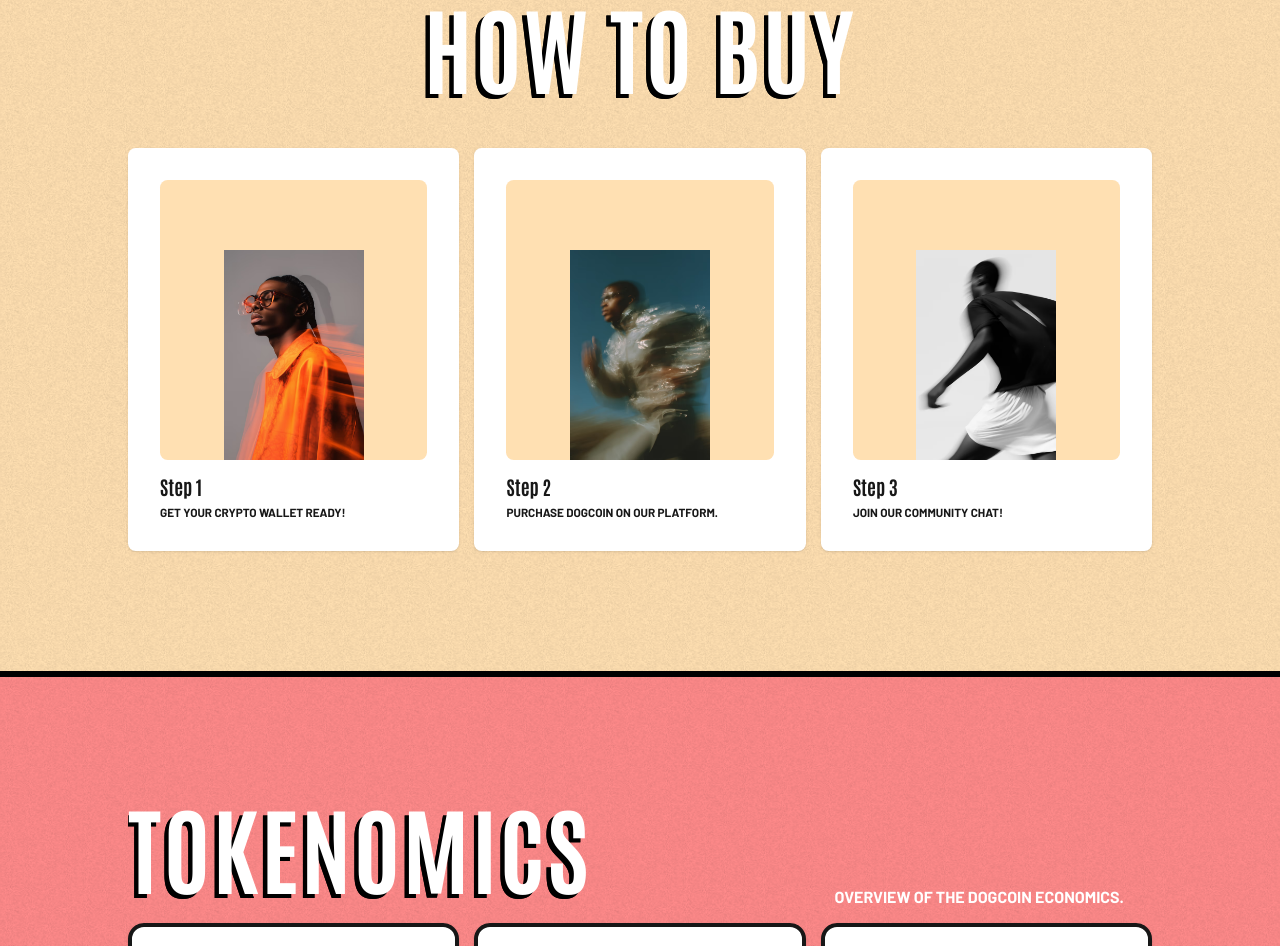
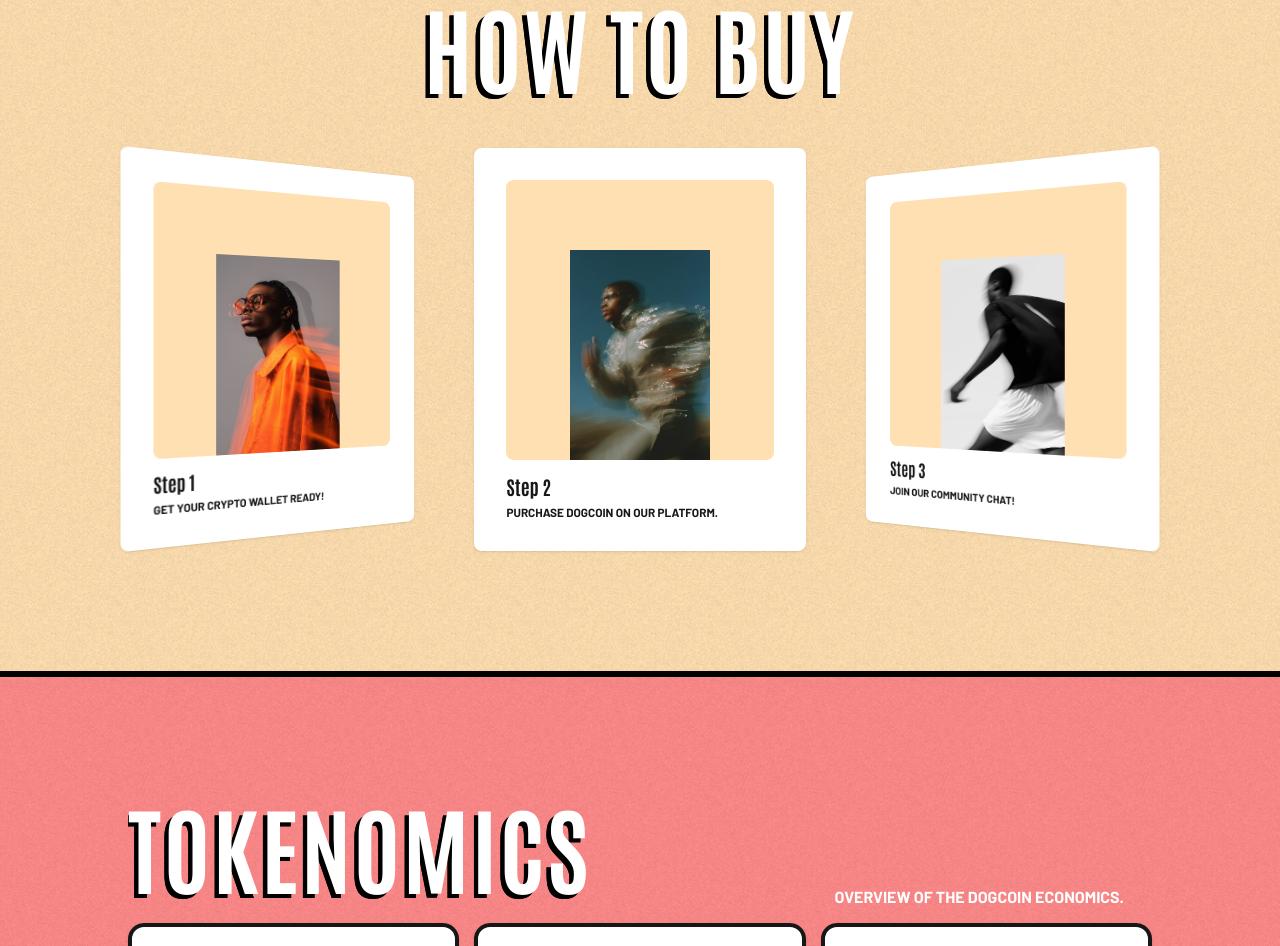
Before and after one commit to vitaleymulikacatchup/91e60a39-9ecc-4a19-9d87-4236e28f7467, a Next.js app: page / in a window 1280 px wide. Shown: the part 1616-2562 px from the top of the page. Built offline with nearby package versions, Linux system fonts and the light colour scheme.

Commit message:
Update project files

```diff
--- a/src/app/layout.tsx
+++ b/src/app/layout.tsx
@@ -1,5 +1,5 @@
 import type { Metadata } from "next";
-import { Inter_Tight, Poppins } from "next/font/google";
+import { Inter_Tight } from "next/font/google";
 import "./globals.css";
 
 const interTight = Inter_Tight({
--- a/src/app/page.tsx
+++ b/src/app/page.tsx
@@ -42,9 +42,9 @@ export default function Home() {
         <HowToBuy3D
           title="How to Buy"
           steps={[
-            { title: "Step 1", description: "Get your crypto wallet ready!", position: "top", image: "/images/placeholder1.avif", isCenter: true },
-            { title: "Step 2", description: "Purchase DogCoin on our platform.", position: "middle", image: "/images/placeholder2.avif", isCenter: false },
-            { title: "Step 3", description: "Join our community chat!", position: "bottom", image: "/images/placeholder3.avif", isCenter: true }
+            { title: "Step 1", description: "Get your crypto wallet ready!", position: "left", image: "/images/placeholder1.avif", isCenter: true },
+            { title: "Step 2", description: "Purchase DogCoin on our platform.", position: "center", image: "/images/placeholder2.avif", isCenter: false },
+            { title: "Step 3", description: "Join our community chat!", position: "right", image: "/images/placeholder3.avif", isCenter: true }
           ]}
         />
       </div>
```
